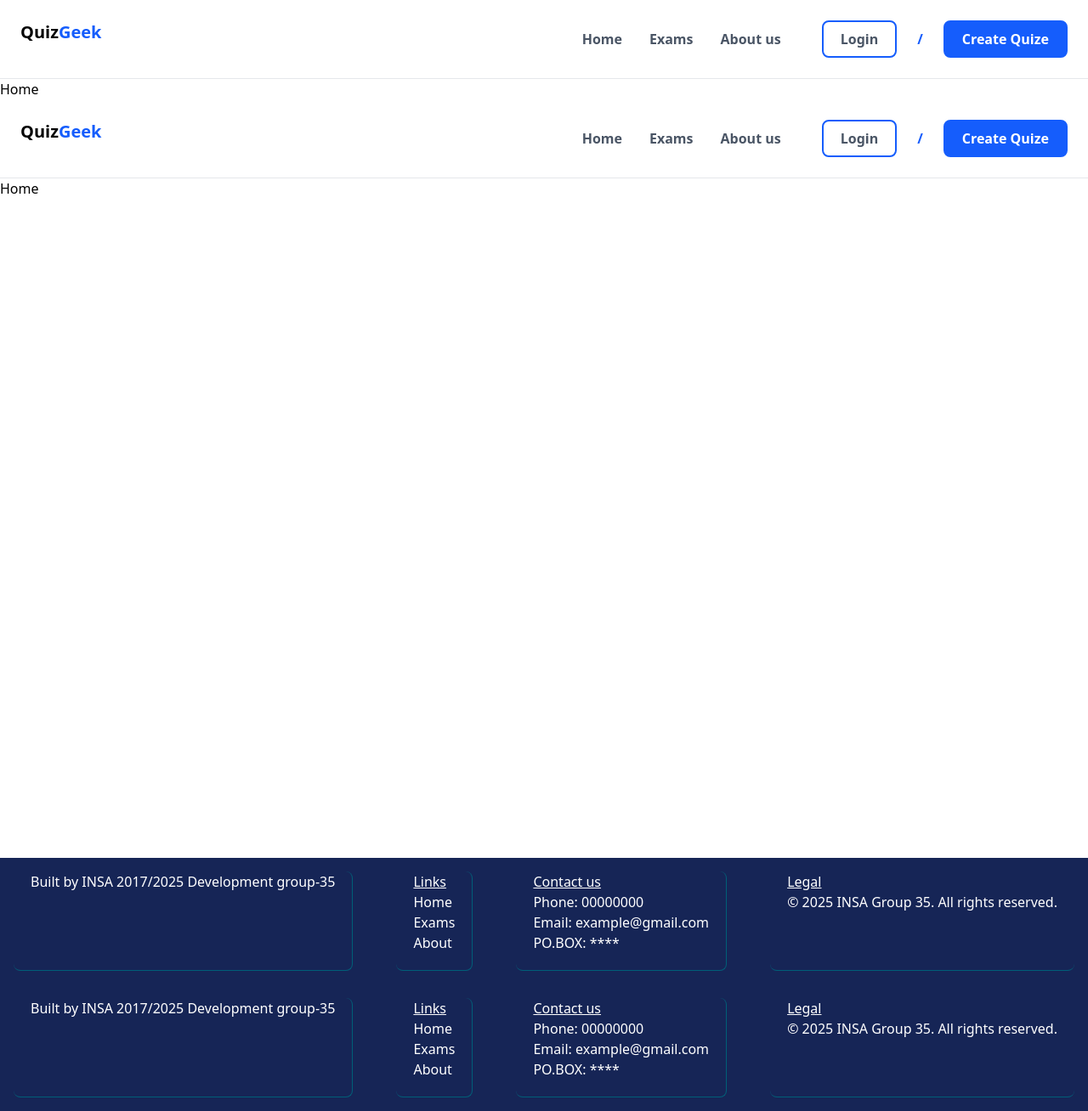
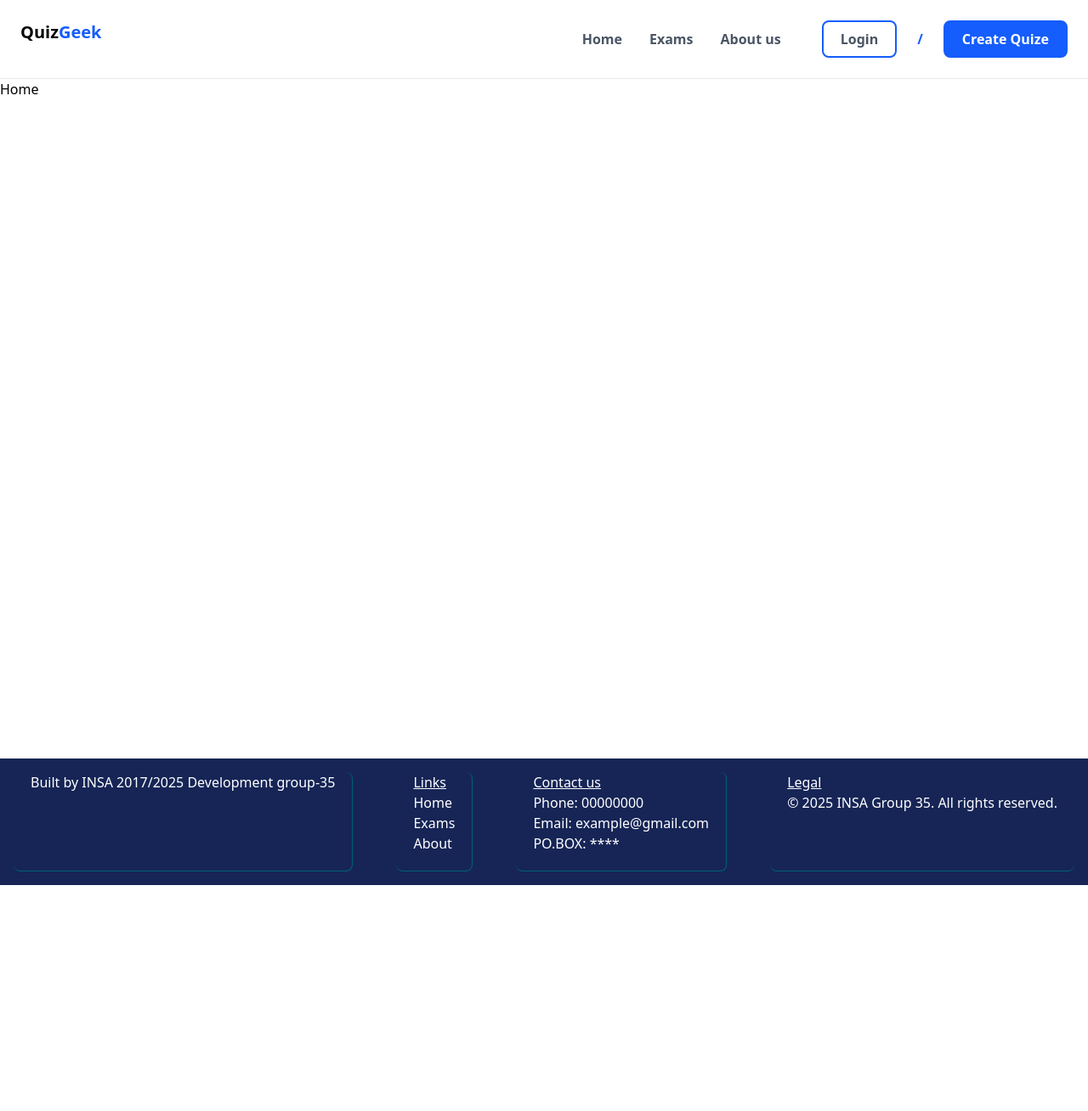
Before and after one commit to yarbework/INSA-Dev-Group-35, a React (Vite) app in the folder FrontEnd/: page / in a window 1280 px wide. Shown: the whole page at 85% size. After the commit the page ends 1042 px from the top, so only its background shows below. Built offline with nearby package versions, Linux system fonts and the light colour scheme.

Commit message:
some fixes to the code

```diff
--- a/FrontEnd/src/App.tsx
+++ b/FrontEnd/src/App.tsx
@@ -7,7 +7,7 @@ import SignUp from "./Pages/signUp";
 import Exam from "./Pages/Exam";
 import About from "./Pages/About";
 import CreateQuiz from "./Pages/CreateQuiz";
-import NavLayout from "./components/NavLayout";
+import NavLayout from "./Components/NavLayout";
 
 export default function App() {
   return (
--- a/FrontEnd/src/Components/NavLayout.tsx
+++ b/FrontEnd/src/Components/NavLayout.tsx
@@ -1,6 +1,8 @@
 import { Outlet } from "react-router-dom";
-import Header from "./Header/Header";
-import Footer from "./Footer/Footer";
+import Header from "../Components/Header/Header";
+import Footer from "../Components/Footer/Footer";
+
+
 function NavLayout() {
   return (
     <>
--- a/FrontEnd/src/Pages/Home.tsx
+++ b/FrontEnd/src/Pages/Home.tsx
@@ -1,18 +1,15 @@
 
-import Header from "../Components/Header/Header";
-import Footer from "../Components/Footer/Footer";
+// import Header from "../Components/Header/Header";
+// import Footer from "../Components/Footer/Footer";
 
 
 function Home() {
   return (
     <>
 
-      <div>Home</div>
-
-
-      <Header/>
+      {/* <Header/> */}
       <div className="h-screen">Home</div>
-      <Footer/>
+      {/* <Footer/> */}
 
     </>
   );
```
